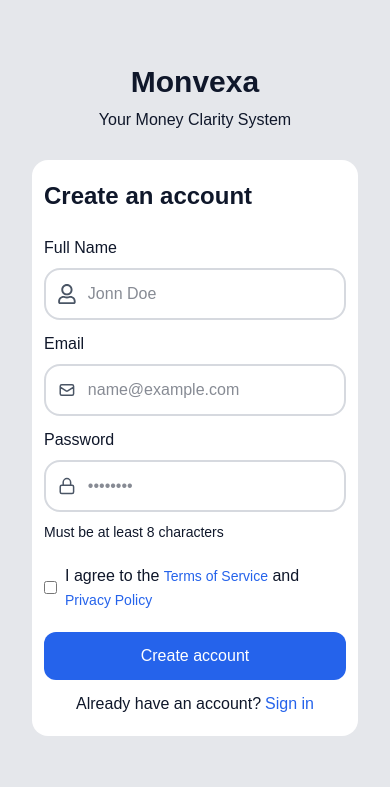
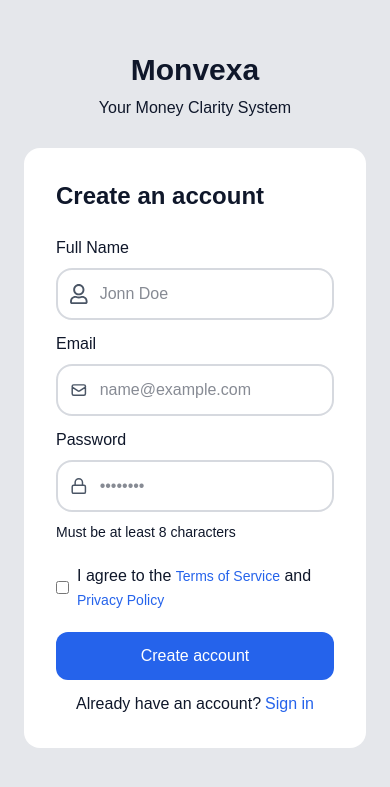
Before and after one commit to franklynxchill/Monvexa, a Next.js app in the folder frontend/: page /signup in a window 390 px wide. Shown: the part 149-936 px from the top of the page. Built offline with nearby package versions, Linux system fonts and the light colour scheme.

Commit message:
update commit

```diff
--- a/frontend/app/login/page.tsx
+++ b/frontend/app/login/page.tsx
@@ -56,7 +56,7 @@ export default function page() {
   }
 
   return (
-    <div className=" bg-gray-200 px-4 md:px-8">
+    <div className=" bg-gray-200 px-6 md:px-8">
       <div className=" flex items-center justify-center h-screen">
         <div className="w-full max-w-lg">
           <h1 className=" text-center font-bold text-3xl">Monvexa</h1>
@@ -64,7 +64,7 @@ export default function page() {
 
           <form
             onSubmit={handleSubmit}
-            className=" rounded-xl bg-white mt-7 px-3 py-5 md:p-8 w-full border-2 border-border outline-ring/50 shadow-2xs"
+            className=" rounded-xl bg-white mt-7 p-8 w-full border-2 border-border outline-ring/50 shadow-2xs"
           >
             <h2 className=" font-bold text-2xl mb-6">Welcome back</h2>
 
--- a/frontend/app/signup/page.tsx
+++ b/frontend/app/signup/page.tsx
@@ -66,7 +66,7 @@ export default function Page() {
   }
 
   return (
-    <div className=" bg-gray-200 px-8">
+    <div className=" bg-gray-200 px-6">
       <div className=" flex items-center justify-center h-[130vh]">
         <div className="w-full max-w-lg">
            <h1 className=" text-center font-bold text-3xl">Monvexa</h1>
@@ -74,7 +74,7 @@ export default function Page() {
           <div className="">
             <form
               onSubmit ={handleSubmit}
-               className="rounded-xl bg-white mt-7  px-3 py-5 md:p-8"
+               className="rounded-xl bg-white mt-7 p-8"
             >
               <h2 className=" font-bold text-2xl mb-6">Create an account</h2>
 
```
